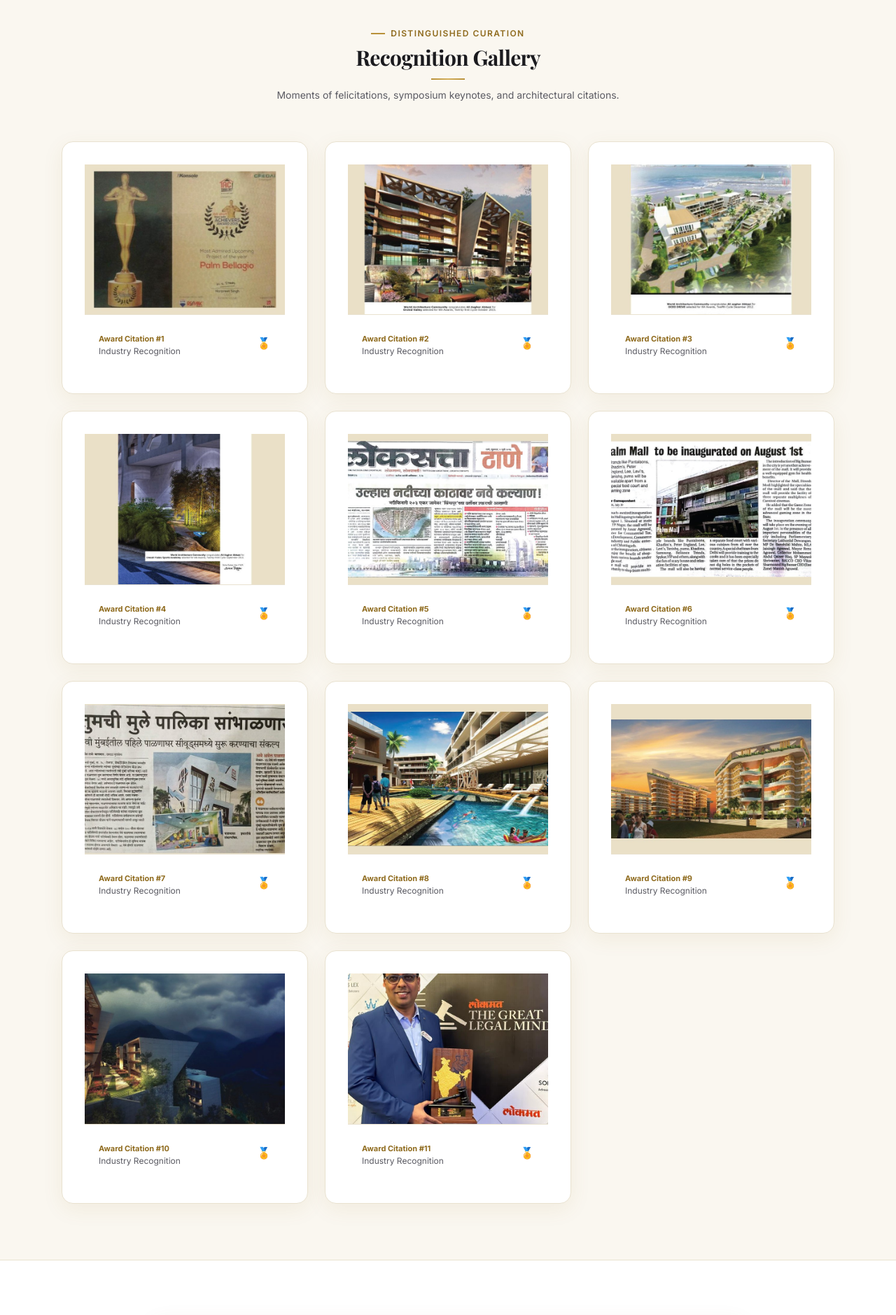
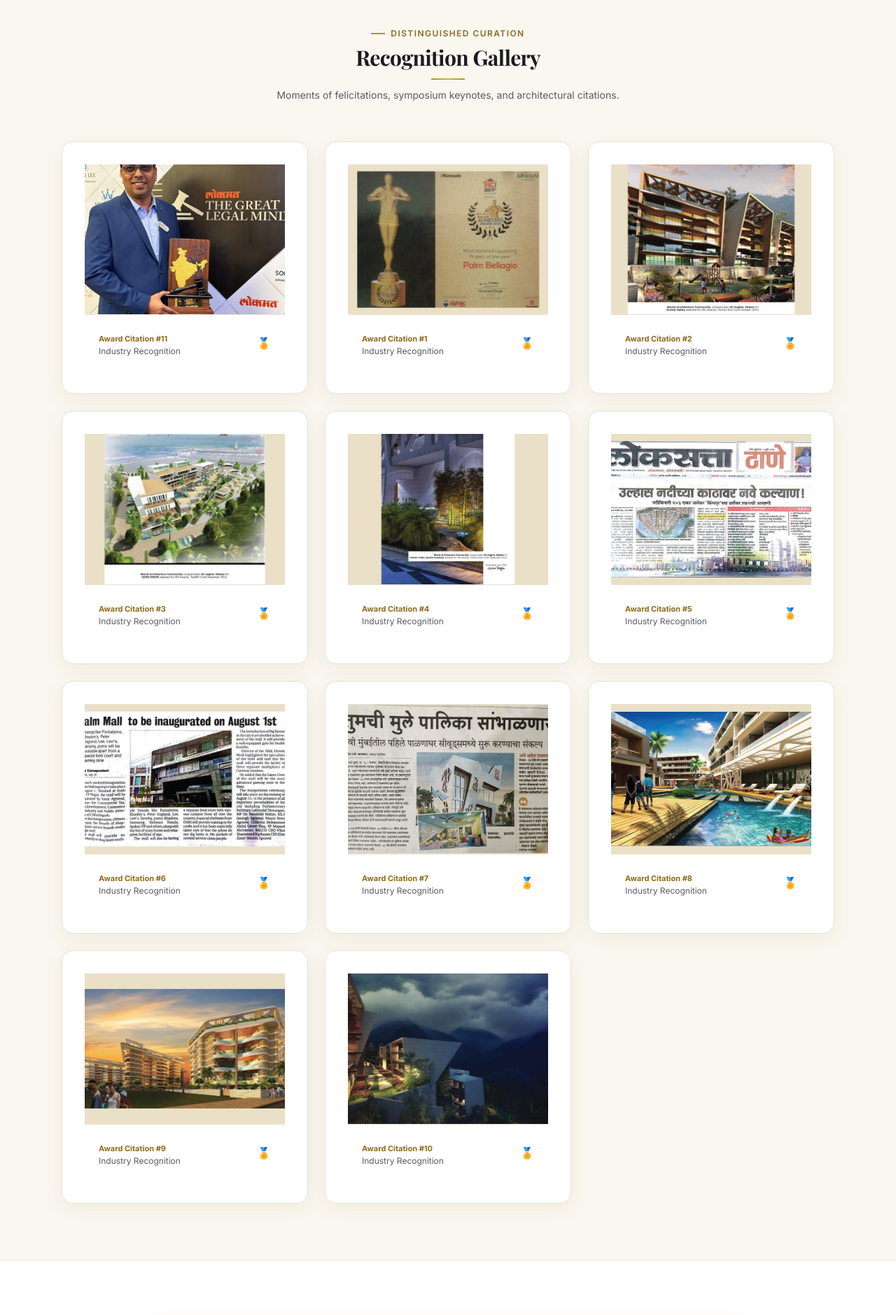
Before and after one commit to sankalpwork091-boop/SankalpPMC-, a Next.js app: page /awards in a window 1280 px wide. Shown: the part 847-2726 px from the top of the page at 70% size. Built offline with nearby package versions, Linux system fonts and the light colour scheme; a web font is replaced by a local one.

Commit message:
Move award card #11 to first position in awards grid

```diff
--- a/src/app/awards/page.tsx
+++ b/src/app/awards/page.tsx
@@ -84,7 +84,7 @@ export default function AwardsPage() {
           </ScrollReveal>
 
           <StaggerContainer className="grid grid-cols-1 sm:grid-cols-2 lg:grid-cols-3 gap-6">
-            {awards.map((award, index) => (
+            {awards.map((award) => (
               <StaggerItem key={award.id}>
                 <GlassCard
                   variant="default"
@@ -94,7 +94,7 @@ export default function AwardsPage() {
                     <ImageReveal>
                       <Image
                         src={award.image}
-                        alt={`Sankalp PMC Award ${index + 1}`}
+                        alt={`Sankalp PMC Award ${award.number}`}
                         fill
                         className="object-cover group-hover:scale-105 transition-transform duration-500"
                         sizes="(max-width: 768px) 100vw, (max-width: 1200px) 50vw, 33vw"
@@ -104,7 +104,7 @@ export default function AwardsPage() {
                   <div className="p-5 flex items-center justify-between bg-white border-t border-[#E9E2D0]">
                     <div>
                       <span className="text-[11px] font-bold text-[#8F6B1E]">
-                        Award Citation #{index + 1}
+                        Award Citation #{award.number}
                       </span>
                       <p className="text-xs text-[#5B5B63]">Industry Recognition</p>
                     </div>
--- a/src/data/awards.ts
+++ b/src/data/awards.ts
@@ -1,5 +1,6 @@
 export interface AwardItem {
   id: string;
+  number: number;
   title: string;
   year?: number;
   image: string;
@@ -11,17 +12,17 @@ export interface AwardItem {
  * TODO: Add titles, years, and captions to each entry.
  */
 export const awards: AwardItem[] = [
-  { id: 'aw-1', title: 'TODO: Award Title', image: '/images/aw/aw-1.jpg', caption: '' },
-  { id: 'aw-2', title: 'TODO: Award Title', image: '/images/aw/aw-2.jpg', caption: '' },
-  { id: 'aw-3', title: 'TODO: Award Title', image: '/images/aw/aw-3.jpg', caption: '' },
-  { id: 'aw-4', title: 'TODO: Award Title', image: '/images/aw/aw-4.jpg', caption: '' },
-  { id: 'aw-5', title: 'TODO: Award Title', image: '/images/aw/aw-5.jpg', caption: '' },
-  { id: 'aw-6', title: 'TODO: Award Title', image: '/images/aw/aw-6.jpg', caption: '' },
-  { id: 'aw-7', title: 'TODO: Award Title', image: '/images/aw/aw-7.jpg', caption: '' },
-  { id: 'aw-8', title: 'TODO: Award Title', image: '/images/aw/aw-8.jpg', caption: '' },
-  { id: 'aw-9', title: 'TODO: Award Title', image: '/images/aw/aw-9.jpg', caption: '' },
-  { id: 'aw-10', title: 'TODO: Award Title', image: '/images/aw/aw-10.jpg', caption: '' },
-  { id: 'aw-111', title: 'TODO: Award Title', image: '/images/aw/aw-111.jpeg', caption: '' },
+  { id: 'aw-111', number: 11, title: 'TODO: Award Title', image: '/images/aw/aw-111.jpeg', caption: '' },
+  { id: 'aw-1', number: 1, title: 'TODO: Award Title', image: '/images/aw/aw-1.jpg', caption: '' },
+  { id: 'aw-2', number: 2, title: 'TODO: Award Title', image: '/images/aw/aw-2.jpg', caption: '' },
+  { id: 'aw-3', number: 3, title: 'TODO: Award Title', image: '/images/aw/aw-3.jpg', caption: '' },
+  { id: 'aw-4', number: 4, title: 'TODO: Award Title', image: '/images/aw/aw-4.jpg', caption: '' },
+  { id: 'aw-5', number: 5, title: 'TODO: Award Title', image: '/images/aw/aw-5.jpg', caption: '' },
+  { id: 'aw-6', number: 6, title: 'TODO: Award Title', image: '/images/aw/aw-6.jpg', caption: '' },
+  { id: 'aw-7', number: 7, title: 'TODO: Award Title', image: '/images/aw/aw-7.jpg', caption: '' },
+  { id: 'aw-8', number: 8, title: 'TODO: Award Title', image: '/images/aw/aw-8.jpg', caption: '' },
+  { id: 'aw-9', number: 9, title: 'TODO: Award Title', image: '/images/aw/aw-9.jpg', caption: '' },
+  { id: 'aw-10', number: 10, title: 'TODO: Award Title', image: '/images/aw/aw-10.jpg', caption: '' },
 ];
 
 export const awardHighlights = [
```
